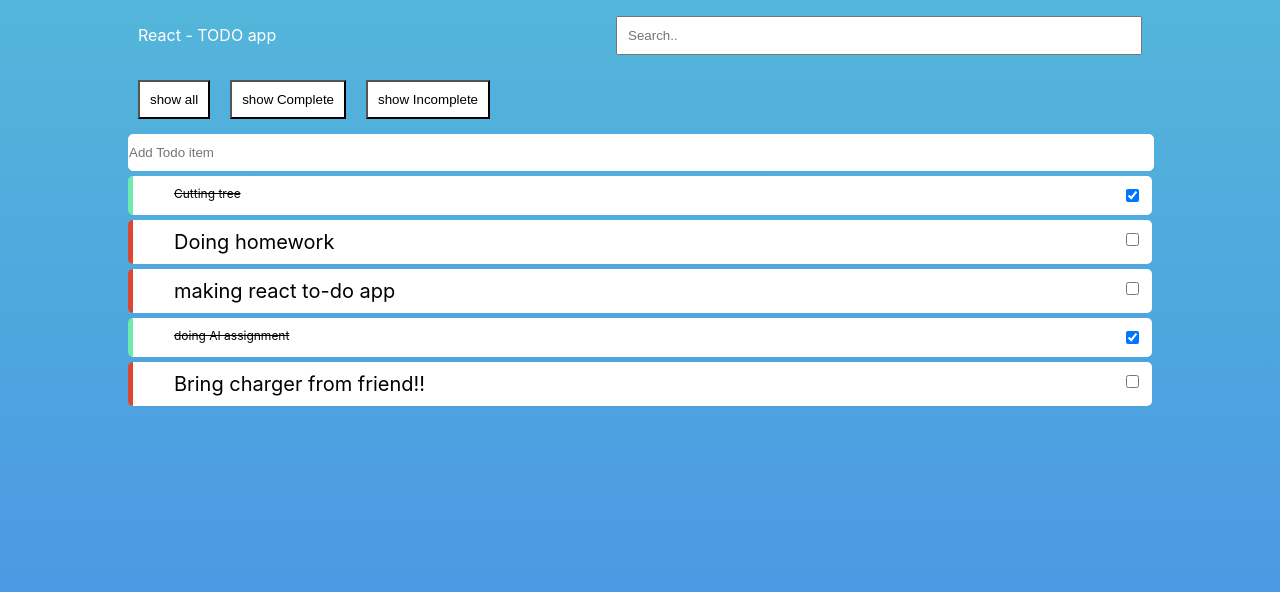
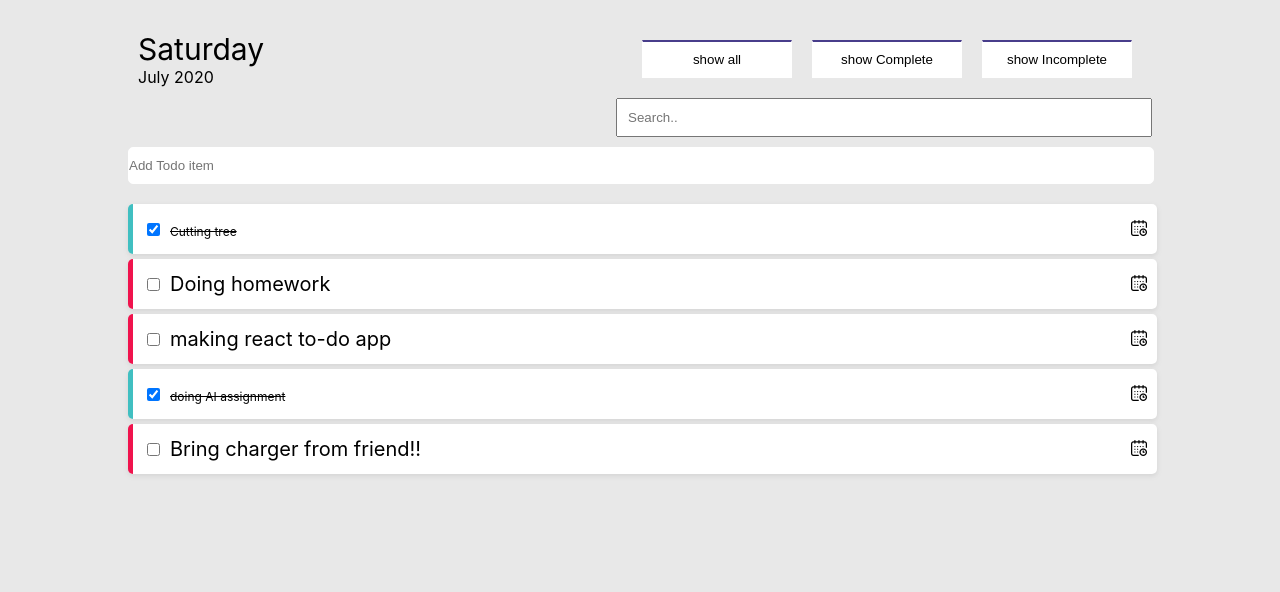
Before and after one commit to RoshanShrestha123/React-Todo, a React (Create React App) app: page / in a window 1280 px wide. Shown: the top 592 px of the page. Built offline with nearby package versions, Linux system fonts and the light colour scheme.

Commit message:
calender sytem added

```diff
--- a/src/App.css
+++ b/src/App.css
@@ -2,20 +2,22 @@
 .App{
   width: 80%;
   margin: 0 auto;
+  padding: 20px;
 }
 
 .header{
-  margin: 0 auto;
-  color: white;
   padding: 10px;
   display: flex;
   flex-wrap: wrap;
   align-items: center;
   justify-content: space-between;
-  line-height: 50px;
+
+
 
 }
-
+.header-title{
+  font-size: 30px;
+}
 .left{
   float: left;
 }
@@ -25,7 +27,7 @@
 .add-todo-wrapper{
   width: 100%;
   margin: 0 auto;
-  margin-top: 5px;
+  margin-bottom: 20px;
   clear: both;
 }
 .input-field{
@@ -38,36 +40,51 @@
 .search-bar{
   width: 50%;
   padding: 10px;
+  float: right;
+  margin-bottom: 10px;
+
 }
-
-.listunchecked{
-
+.list{
+  clear: both;
   background-color: white;
-  width: calc(100%-5px) ;
+  padding: 10px;
+  width: calc(100% - 20px) ;
   overflow: auto;
   margin: 0 auto;
   margin-top:5px ;
   border-left: 5px solid rgb(219, 71, 49);
   border-radius: 5px;
+  box-shadow: 0 2px 5px #d4d4d4;
+
 
 
 }
-.listchecked{
 
-  background-color: white;
-  width: calc(100%-5px) ;
-  overflow: auto;
-  margin: 0 auto;
-  margin-top:5px ;
-  border-left: 5px solid #6dedad;
-  border-radius: 5px;
-
+.unchecked{
+  border-left: 5px solid #f0134d;
+}
+.checked{
+  border-left: 5px solid #40bfc1;
+}
+.listCollection{
+  width: 100%;
+  display: flex;
+  flex-wrap: wrap;
+  align-content: center;
+  justify-content: space-between;
+  font-size: 20px;
+  height: 30px;
 
 }
-.listCollection{
-  padding: 10px;
-  float: right;
-  width: 95%;
+.list-detail{
+
+}
+.checkBox{
+  cursor: pointer;
+  margin-right: 10px;
+}
+.icon{
+  cursor: pointer;
 }
 .tag{
   float: left;
@@ -77,22 +94,28 @@
 }
 .listDetailchecked{
   font-size: 12px;
-  float: left;
+
   text-decoration: line-through;
   transition: 200ms;
 
 }
 .listDetailunchecked{
   font-size: 20px;
-  float: left;
   transition: 100ms;
 }
-.checkBox{
-  float: right;
-}
+
 .tabs{
   cursor: pointer;
   padding: 10px;
   margin: 10px;
   background-color: white;
+  color:black;
+  width: 150px;
+  border:1px solid white;
+  border-top:2px solid darkslateblue;
 }
+.tab-wrapper{
+  display: flex;
+  flex-wrap: wrap;
+  justify-content: center;
+}
--- a/src/App.js
+++ b/src/App.js
@@ -121,14 +121,15 @@ class App extends React.Component {
     <div className="App">
       <div className="header">
         <Header/>
-        <SearchBar search={this.searchList}/>
-      </div>
-      <div>
+        <div className="tab-wrapper">
           <Tabs name="showAll" handleTabChange={this.handleTabChange} title={"show all"}/>
           <Tabs name="showComplete" handleTabChange={this.handleTabChange} title={"show Complete"}/>
           <Tabs name="showIncomplete" handleTabChange={this.handleTabChange} title={"show Incomplete"}/>
       </div>
 
+      </div>
+
+      <SearchBar search={this.searchList}/>
       <AddTodo insertData = {this.setData}/>
       {listComponent}
 
--- a/src/components/Header.js
+++ b/src/components/Header.js
@@ -3,9 +3,18 @@ import React from "react";
 
 class Header extends React.Component{
     render(){
+        const days= ["Sunday", "Monday", "Tuesday", "Wednesday", "Thursday", "Friday", "Saturday"];
+        const months = ["January", "February", "March", "April", "May", "June", "July", "August", "September", "October", "November", "December"];
+        let date = new Date();
+        let day = date.getDay();
+
         return(
+            <div>
+            <span className="header-title">{days[day]}</span> <br></br>
+        <span> {months[day]} {date.getFullYear()}</span>
+            </div>
 
-                <span className="header-title">React - TODO app</span>
+
 
 
         )
--- a/src/components/List.js
+++ b/src/components/List.js
@@ -1,4 +1,6 @@
 import React from "react";
+import editImg from "../edit.png";
+import calendar from "../calendar.png";
 
 class List extends React.Component{
     constructor(){
@@ -12,15 +14,22 @@ class List extends React.Component{
             this.status="unchecked";
         }
         return(
-            <div className={"list"+this.status}>
-                {/* <div className="tag"></div> */}
+            <div className={"list "+this.status} >
                 <div className="listCollection">
-                    <span className={"listDetail"+this.status}>{this.props.item.title}</span>
-                    <input
-                    className="checkBox right"
-                    type="checkbox" checked={this.props.item.complete}
-                    onChange={(e)=>this.props.changeFunction(this.props.item.id)}>
-                    </input>
+                    <div className="list-detail">
+                        <input
+                            className="checkBox"
+                            onChange={(e)=>this.props.changeFunction(this.props.item.id)}
+                            type="checkbox" checked={this.props.item.complete}>
+                        </input>
+                        <span className={"listDetail"+this.status}>{this.props.item.title}</span>
+
+                    </div>
+                    <div className="icon">
+                    <img src={calendar}></img>
+                    </div>
+
+
                 </div>
 
             </div>
--- a/src/components/SearchBar.js
+++ b/src/components/SearchBar.js
@@ -3,10 +3,7 @@ import React from 'react';
 class SearchBar extends React.Component{
     render(){
         return(
-
                 <input className="search-bar" placeholder="Search.." type="text" onChange={(e)=>this.props.search(e)}></input>
-
-
         )
     }
 }
--- a/src/data.js
+++ b/src/data.js
@@ -2,27 +2,62 @@ const data = [
     {
         title:"Cutting tree",
         id:1,
-        complete:true
+        complete:true,
+        date:{
+            year:2019,
+            month:2,
+            day:12,
+            hour:1,
+            min:5
+        }
     },
     {
         title:"Doing homework",
         id:2,
-        complete:false
+        complete:false,
+        date:{
+            year:2019,
+            month:2,
+            day:12,
+            hour:1,
+            min:5
+        }
     },
     {
         title:"making react to-do app",
         id:3,
-        complete:false
+        complete:false,
+        date:{
+            year:2019,
+            month:2,
+            day:12,
+            hour:1,
+            min:5
+        }
     },
     {
         title:"doing AI assignment",
         id:4,
-        complete:true
+        complete:true,
+        date:{
+            year:2019,
+            month:2,
+            day:12,
+            hour:1,
+            min:5
+        }
     },
     {
         title:"Bring charger from friend!!",
         id:5,
-        complete:false
+        complete:false,
+        date:{
+            year:2019,
+            month:2,
+            day:12,
+            hour:1,
+            min:5
+        }
     }
 
 ];
--- a/src/index.css
+++ b/src/index.css
@@ -1,6 +1,6 @@
 body {
   margin: 0;
-  background-image: linear-gradient(rgb(84, 182, 218), rgb(72, 143, 230));
+  background-color: #e8e8e8;
   background-repeat: no-repeat;
   font-family: -apple-system, BlinkMacSystemFont, 'Segoe UI', 'Roboto', 'Oxygen',
     'Ubuntu', 'Cantarell', 'Fira Sans', 'Droid Sans', 'Helvetica Neue',
```
Also changed, not shown: src/calendar.png (added), src/edit.png (added).
